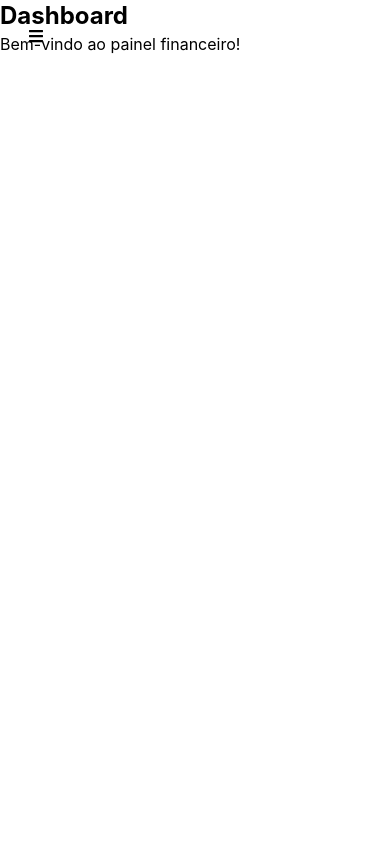
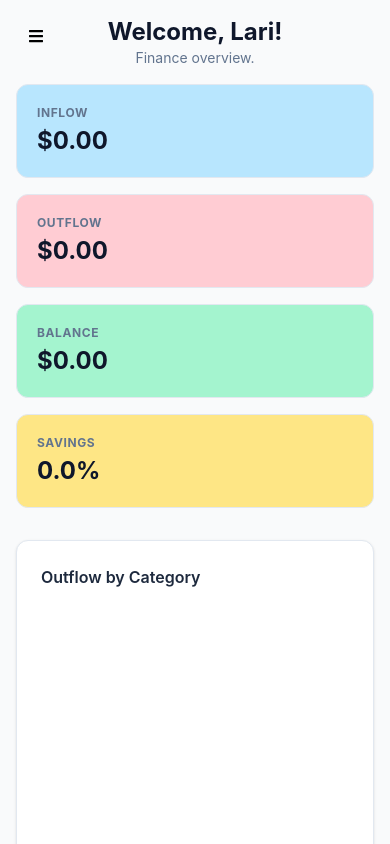
Before and after one commit to LarissaOlimpio/smart-finance, a React (Vite) app: page /dashboard in a window 390 px wide. Shown: the top 844 px of the page. Built offline with nearby package versions, Linux system fonts and the light colour scheme.

Commit message:
Refactor: extract dashboard logic into custom hooks and utility functions

```diff
--- a/package.json
+++ b/package.json
@@ -16,6 +16,7 @@
     "@tailwindcss/vite": "^4.2.1",
     "@tanstack/react-router": "^1.163.3",
     "@tanstack/react-router-devtools": "^1.163.3",
+    "date-fns": "^4.1.0",
     "framer-motion": "^12.34.3",
     "react": "^19.2.0",
     "react-dom": "^19.2.0",
--- /dev/null
+++ b/src/components/SummaryCard/SummaryCard.tsx
@@ -0,0 +1,35 @@
+interface SummaryCardProps {
+  title: string;
+  value: number;
+  currency?: boolean;
+  suffix?: string;
+  indicatorColor: string;
+}
+
+export default function SummaryCard({
+  title,
+  value,
+  currency,
+  suffix,
+  indicatorColor,
+}: SummaryCardProps) {
+  const formattedValue = currency
+    ? new Intl.NumberFormat("en-US", {
+        style: "currency",
+        currency: "USD",
+      }).format(value)
+    : `${value.toFixed(1)}${suffix ?? ""}`;
+
+  return (
+    <div
+      className={`flex items-center justify-between rounded-xl border border-slate-200 ${indicatorColor} p-5 transition-all`}
+    >
+      <div>
+        <p className="mb-1 text-xs font-bold tracking-wider text-slate-500 uppercase">
+          {title}
+        </p>
+        <p className="text-2xl font-bold text-slate-900">{formattedValue}</p>
+      </div>
+    </div>
+  );
+}
--- /dev/null
+++ b/src/constants/finance.ts
@@ -0,0 +1,19 @@
+export const CATEGORY_COLORS: Record<string, string> = {
+  Housing: "#4F46E5",
+  Groceries: "#22C55E",
+  Transportation: "#F97316",
+  Entertainment: "#8B5CF6",
+  Utilities: "#0EA5E9",
+  Salary: "#22C55E",
+  "Vacation Pay": "#F97316",
+  "Profit Sharing": "#6366F1",
+  Bonus: "#E11D48",
+  Other: "#9CA3AF",
+};
+
+export const CHART_COLORS = {
+  inflow: "#22C55E",
+  outflow: "#F97316",
+  grid: "#f1f5f9",
+  text: "#64748b",
+};
--- /dev/null
+++ b/src/hooks/useDashboardData.ts
@@ -0,0 +1,19 @@
+import { useMemo } from "react";
+import { useLocalStorage } from "./useLocalStorage";
+import type { FinanceItem } from "../types/finance";
+import { calculateFinanceStats } from "../utils/financeUtils";
+
+export function useDashboardData() {
+  const [inflows] = useLocalStorage<FinanceItem[]>("inflows", []);
+  const [outflows] = useLocalStorage<FinanceItem[]>("outflows", []);
+
+  const stats = useMemo(() => {
+    return calculateFinanceStats(inflows, outflows);
+  }, [inflows, outflows]);
+
+  return {
+    ...stats,
+    isEmpty: inflows.length === 0 && outflows.length === 0,
+    totalItems: inflows.length + outflows.length,
+  };
+}
--- a/src/routes/dashboard.tsx
+++ b/src/routes/dashboard.tsx
@@ -1,14 +1,141 @@
 import { createFileRoute } from "@tanstack/react-router";
+import {
+  ResponsiveContainer,
+  PieChart,
+  Pie,
+  Cell,
+  Legend,
+  BarChart,
+  CartesianGrid,
+  XAxis,
+  YAxis,
+  Bar,
+  Tooltip,
+} from "recharts";
+import { useDashboardData } from "../hooks/useDashboardData";
+import SummaryCard from "../components/SummaryCard/SummaryCard";
+import { CATEGORY_COLORS, CHART_COLORS } from "../constants/finance";
 
 export const Route = createFileRoute("/dashboard")({
   component: DashboardComponent,
 });
 
 function DashboardComponent() {
+  const {
+    totalInflows,
+    totalOutflows,
+    currentBalance,
+    savingsRate,
+    outflowByCategory,
+    monthlyTrends,
+  } = useDashboardData();
+
   return (
-    <div>
-      <h1 className="text-2xl font-bold">Dashboard</h1>
-      <p>Bem-vindo ao painel financeiro!</p>
+    <div className="min-h-screen bg-gray-50 p-4 md:p-8">
+      <header className="flex flex-1 flex-col items-center pb-4 sm:items-center sm:items-start">
+        <h1 className="text-2xl font-bold text-slate-900">Welcome, Lari!</h1>
+        <p className="text-sm text-slate-500">Finance overview.</p>
+      </header>
+
+      <div className="mb-8 grid gap-4 md:grid-cols-2 xl:grid-cols-4">
+        <SummaryCard
+          title="Inflow"
+          value={totalInflows}
+          currency
+          indicatorColor="bg-sky-200"
+        />
+        <SummaryCard
+          title="Outflow"
+          value={totalOutflows}
+          currency
+          indicatorColor="bg-rose-200"
+        />
+        <SummaryCard
+          title="Balance"
+          value={currentBalance}
+          currency
+          indicatorColor="bg-emerald-200"
+        />
+        <SummaryCard
+          title="Savings"
+          value={savingsRate}
+          suffix="%"
+          indicatorColor="bg-amber-200"
+        />
+      </div>
+
+      <div className="grid gap-6 lg:grid-cols-2">
+        <ChartContainer title="Outflow by Category">
+          <PieChart>
+            <Pie
+              data={outflowByCategory}
+              dataKey="value"
+              nameKey="name"
+              innerRadius="60%"
+              outerRadius="80%"
+              paddingAngle={5}
+            >
+              {outflowByCategory.map((entry) => (
+                <Cell
+                  key={entry.name}
+                  fill={CATEGORY_COLORS[entry.name] ?? CATEGORY_COLORS.Other}
+                />
+              ))}
+            </Pie>
+            <Tooltip />
+            <Legend />
+          </PieChart>
+        </ChartContainer>
+
+        <ChartContainer title="Monthly Trends">
+          <BarChart data={monthlyTrends}>
+            <CartesianGrid
+              strokeDasharray="3 3"
+              vertical={false}
+              stroke={CHART_COLORS.grid}
+            />
+            <XAxis
+              dataKey="monthLabel"
+              axisLine={false}
+              tickLine={false}
+              tick={{ fill: CHART_COLORS.text, fontSize: 12 }}
+            />
+            <YAxis
+              axisLine={false}
+              tickLine={false}
+              tick={{ fill: CHART_COLORS.text, fontSize: 12 }}
+            />
+            <Tooltip cursor={{ fill: "#f8fafc" }} />
+            <Bar
+              dataKey="inflow"
+              fill={CHART_COLORS.inflow}
+              radius={[4, 4, 0, 0]}
+            />
+            <Bar
+              dataKey="outflow"
+              fill={CHART_COLORS.outflow}
+              radius={[4, 4, 0, 0]}
+            />
+          </BarChart>
+        </ChartContainer>
+      </div>
     </div>
   );
 }
+
+function ChartContainer({
+  title,
+  children,
+}: {
+  title: string;
+  children: React.ReactNode;
+}) {
+  return (
+    <div className="rounded-xl border border-slate-200 bg-white p-6 shadow-sm">
+      <h2 className="mb-6 text-base font-semibold text-slate-800">{title}</h2>
+      <div className="h-72 w-full">
+        <ResponsiveContainer>{children}</ResponsiveContainer>
+      </div>
+    </div>
+  );
+}
--- /dev/null
+++ b/src/utils/financeUtils.ts
@@ -0,0 +1,80 @@
+import { parseISO, format, isValid, compareAsc } from "date-fns";
+import type { FinanceItem } from "../types/finance";
+
+export const getMonthKey = (dateString: string): string => {
+  const date = parseISO(dateString);
+  if (!isValid(date)) return "Other";
+
+  return format(date, "yyyy-MM");
+};
+
+export const formatMonthLabel = (monthKey: string): string => {
+  if (monthKey === "Other") return "Other";
+
+  const date = parseISO(`${monthKey}-01`);
+  return format(date, "MMM yy");
+};
+
+export const calculateFinanceStats = (
+  inflows: FinanceItem[],
+  outflows: FinanceItem[],
+) => {
+  const totalInflows = inflows.reduce((acc, item) => acc + item.amount, 0);
+  const totalOutflows = outflows.reduce((acc, item) => acc + item.amount, 0);
+  const currentBalance = totalInflows - totalOutflows;
+
+  const savingsRate =
+    totalInflows > 0
+      ? Number(
+          (
+            ((currentBalance > 0 ? currentBalance : 0) / totalInflows) *
+            100
+          ).toFixed(1),
+        )
+      : 0;
+
+  const categoryMap: Record<string, number> = {};
+  outflows.forEach((item) => {
+    const key = item.category || "Other";
+    categoryMap[key] = (categoryMap[key] ?? 0) + item.amount;
+  });
+
+  const trendMap: Record<
+    string,
+    { month: string; inflow: number; outflow: number }
+  > = {};
+
+  const processItems = (items: FinanceItem[], type: "inflow" | "outflow") => {
+    items.forEach((item) => {
+      const key = getMonthKey(item.date);
+      if (!trendMap[key]) {
+        trendMap[key] = { month: key, inflow: 0, outflow: 0 };
+      }
+      trendMap[key][type] += item.amount;
+    });
+  };
+
+  processItems(inflows, "inflow");
+  processItems(outflows, "outflow");
+
+  const monthlyTrends = Object.values(trendMap)
+    .sort((a, b) =>
+      compareAsc(parseISO(`${a.month}-01`), parseISO(`${b.month}-01`)),
+    )
+    .map((entry) => ({
+      ...entry,
+      monthLabel: formatMonthLabel(entry.month),
+    }));
+
+  return {
+    totalInflows,
+    totalOutflows,
+    currentBalance,
+    savingsRate,
+    outflowByCategory: Object.entries(categoryMap).map(([name, value]) => ({
+      name,
+      value,
+    })),
+    monthlyTrends,
+  };
+};
```
Also changed, not shown: 1 other file (tests, documents, lock files or other folders).
